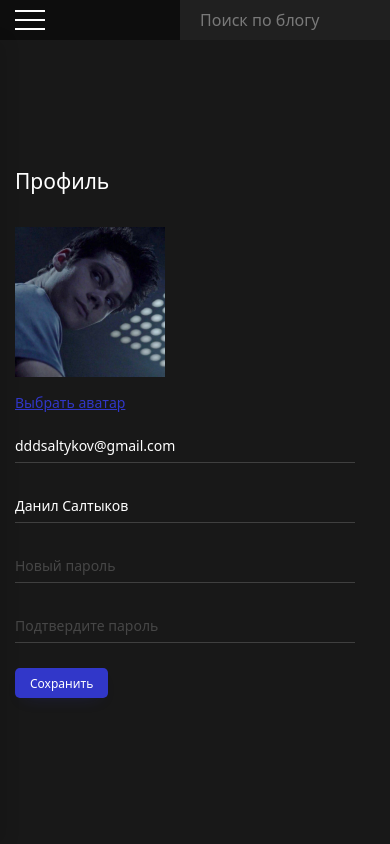
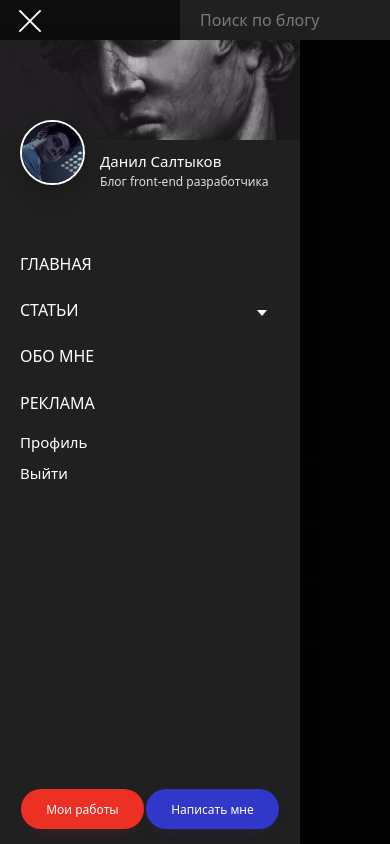
Before and after one commit to danilsaltykov/personal-blog, a website: page src/profile.html in a window 390 px wide. Both pictures are taken after a click on the button "Открыть навигацию". Drawn offline with nearby package versions, Linux system fonts and the light colour scheme; files that its build step writes are made by us from their sources.

Commit message:
Добавил burger-меню с помощью JS

```diff
--- /dev/null
+++ b/src/assets/js/main.js
@@ -0,0 +1,8 @@
+let burger = document.querySelector('.burger');
+let body = document.querySelector('body');
+
+
+
+burger.onclick = function(){
+    body.classList.toggle('show-sidebar');
+}
--- a/src/assets/scss/blocks/btn.scss
+++ b/src/assets/scss/blocks/btn.scss
@@ -25,14 +25,17 @@
         background-color: $red;
         box-shadow:0 7px 17px -10px rgba($red, .3);
             &:hover, &:focus{
-                background-color:darken($red, 5%)
+                background-color:darken($red, 5%);
+                outline:none;
             }
     }
     &--blue{
         background-color: $blue;
         box-shadow:0 7px 17px -10px rgba($blue, .3);
         &:hover,&:focus{
-            background-color:darken($blue, 5%)
+            background-color:darken($blue, 5%);
+            outline:none;
+
         }
     }
 
--- a/src/assets/scss/blocks/burger.scss
+++ b/src/assets/scss/blocks/burger.scss
@@ -15,6 +15,10 @@
     transform: translateY(-50%);
     color:transparent;
     font-size:0;
+
+    &:active, &:focus{
+        outline:none;
+    }
 
 
     &:before, &:after,span{
@@ -45,6 +49,7 @@
         top:50%;
         transform: translateY(-50%);
         transition:opacity .2s linear;
+
     }
 
     .show-sidebar &{
--- a/src/layouts/default.html
+++ b/src/layouts/default.html
@@ -26,5 +26,6 @@
 
 
     <script src="assets/js/app.js"></script>
+    <script src="assets/js/main.js"></script>
 </body>
 </html>
--- a/src/profile.html
+++ b/src/profile.html
@@ -12,12 +12,12 @@ title: Profile
     <div class="cabinet">
         <div class="cabinet__form">
                     <div class="form__group form__group--md">
-                        <input type="text" class="form__control" placeholder="Ваш email" value="dddsaltykov@gmail.com">
+                        <input type="email" class="form__control" placeholder="Ваш email" value="dddsaltykov@gmail.com">
                         <span class="form__line"></span>
                     </div>
 
                     <div class="form__group form__group--md">
-                        <input type="email" class="form__control" placeholder="Ваше имя" value="Данил Салтыков">
+                        <input type="text" class="form__control" placeholder="Ваше имя" value="Данил Салтыков">
                         <span class="form__line"></span>
                     </div>
 
```
Also changed, not shown: dist/assets/css/style.css, dist/assets/css/style.min.css, dist/assets/js/app.js, dist/index.html, dist/post.html, dist/profile.html, dist/reset.html, dist/search.html, dist/signin.html, dist/signup.html, dist/text.html, dist/works.html, 1 other file.
